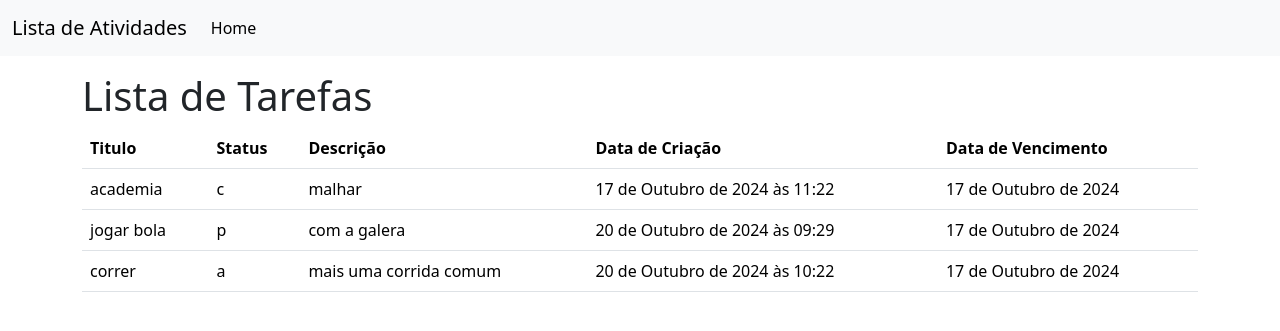
After one commit to thiagoeu/DjangoTaskApp, a Django app: page / in a window 1280 px wide. The commit adds this page. Shown: the top 331 px of the page. Run offline with Django 5.2, Linux system fonts and the light colour scheme; data comes from the database, SQL or seed files in the repository; both versions use the stored data as it was after the commit.

Commit message:
feat: task_list viwer

```diff
--- a/setup/urls.py
+++ b/setup/urls.py
@@ -16,7 +16,9 @@ Including another URLconf
 """
 from django.contrib import admin
 from django.urls import path
+from tasks.views import TaskListView
 
 urlpatterns = [
     path('admin/', admin.site.urls),
+    path('',TaskListView.as_view(), name='task-list')
 ]
--- a/tasks/template/base.html
+++ b/tasks/templates/base.html
@@ -29,13 +29,13 @@
         <div class="collapse navbar-collapse" id="navbarNav">
           <ul class="navbar-nav">
             <li class="nav-item">
-              <a class="nav-link active" aria-current="page" href="#">Home</a>
+              <a class="nav-link active" aria-current="page" href="{% url "task-list" %}">Home</a>
             </li>
           </ul>
         </div>
       </div>
     </nav>
-    <h1>Hello, world!</h1>
+
     <main class="container mt-3">
         {% block content %}
 
--- /dev/null
+++ b/tasks/templates/tasks/task_list.html
@@ -0,0 +1,29 @@
+{% extends "base.html" %}
+
+{% block content %}
+    <h1>Lista de Tarefas </h1>
+
+    <table class="table">
+  <thead>
+    <tr>
+      <th scope="col">Titulo</th>
+      <th scope="col">Status</th>
+      <th scope="col">Descrição</th>
+      <th scope="col">Data de Criação</th>
+      <th scope="col">Data de Vencimento</th>
+    </tr>
+  </thead>
+  <tbody>
+    {% for task in  tasks %}
+      <tr>
+            <td>{{task.title}}</td>
+            <td>{{task.status}}</td>
+            <td>{{task.description}}</td>
+            <td>{{task.created_at}}</td>
+            <td>{{task.due_date}}</td>
+        </tr>
+    {% endfor %}
+
+  </tbody>
+</table>
+{% endblock  %}
--- a/tasks/views.py
+++ b/tasks/views.py
@@ -1,10 +1,17 @@
 from django.shortcuts import render
 from .models import Task
+from django.views.generic import ListView
 
 
 
 # Create your views here.
 
-def task_list(request):
-    tasks = Task.objects.all()
-    return render(request, 'tasks/task_list.html',{'tasks' : tasks})
+# def task_list(request):
+#     tasks = Task.objects.all()
+#     return render(request, 'tasks/task_list.html',{'tasks' : tasks})
+
+
+class TaskListView(ListView):
+    model = Task
+    template_name = 'tasks/task_list.html'
+    context_object_name = 'tasks'
```
Also changed, not shown: tasks/template/tasks/tasks_list.html (deleted, +0 -7 lines), db.sqlite3.
